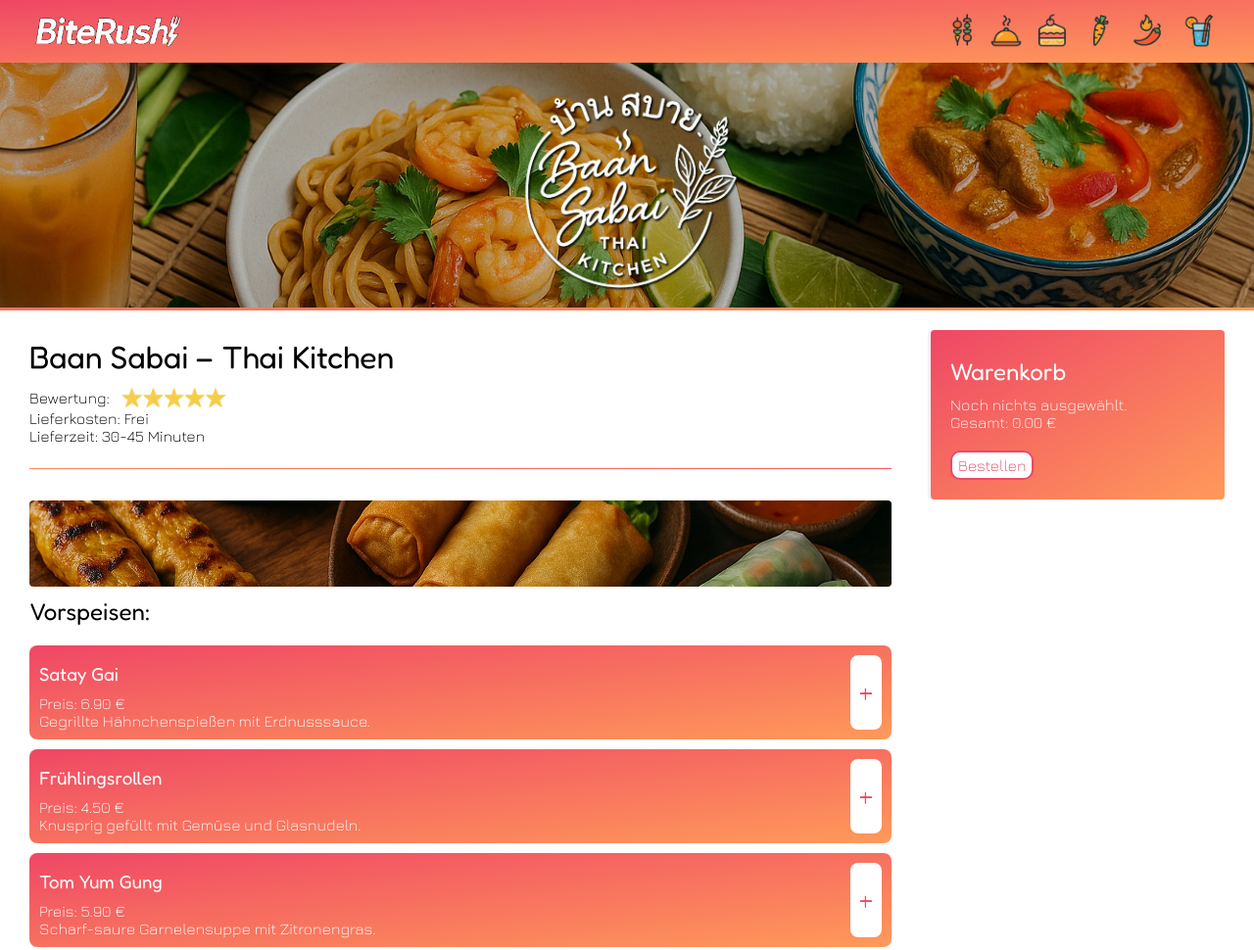
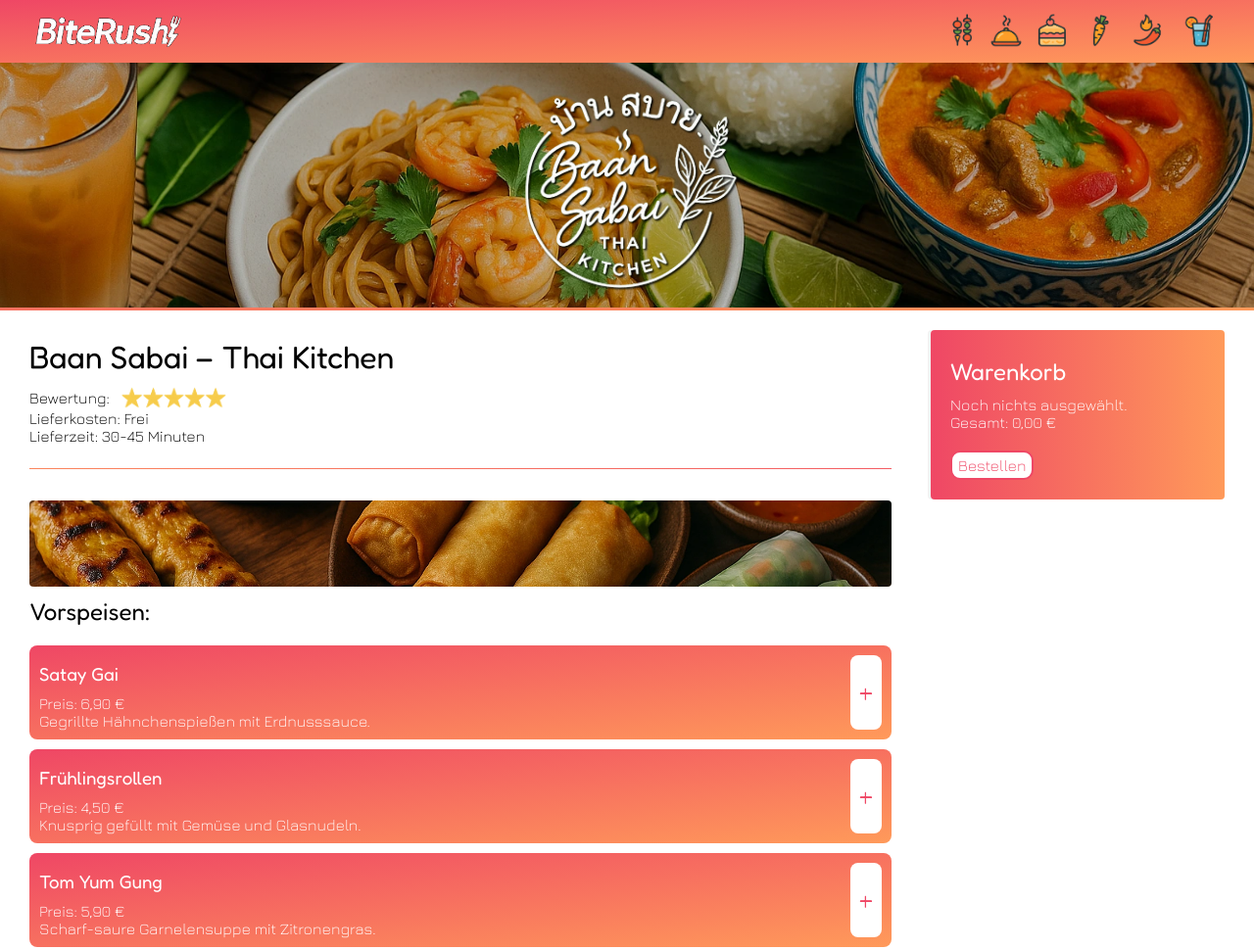
Before and after one commit to Danielluzius/BestellApp, a plain HTML site: page index.html in a window 1280 px wide. Shown: the top 970 px of the page at 98% size. Drawn offline with nearby package versions, Linux system fonts and the light colour scheme.

Commit message:
added script template fix .replace . to ,

```diff
--- a/script.js
+++ b/script.js
@@ -44,7 +44,7 @@
   let cartTotal = document.getElementById('cart_total');
   let result = getCartHtmlAndTotal(cart, cartItemTemplate);
   cartContent.innerHTML = result.html;
-  cartTotal.innerHTML = `Gesamt: ${result.total.toFixed(2)} €`;
+  cartTotal.innerHTML = `Gesamt: ${result.total.toFixed(2).replace('.', ',')} €`;
   updateCartBadge();
 }
 
@@ -53,7 +53,7 @@
   let cartTotal = document.getElementById('cart_total_responsive');
   let result = getCartHtmlAndTotal(cart, cartItemTemplate);
   cartContent.innerHTML = result.html;
-  cartTotal.innerHTML = `Gesamt: ${result.total.toFixed(2)} €`;
+  cartTotal.innerHTML = `Gesamt: ${result.total.toFixed(2).replace('.', ',')} €`;
   updateCartBadge();
 }
 
--- a/scripts/template.js
+++ b/scripts/template.js
@@ -14,7 +14,7 @@
     <div class="dish-item">
       <div class="dish-item-container">
         <h3>${item.name}</h3>
-        <p>Preis: ${item.price.toFixed(2)} €</p>
+        <p>Preis: ${item.price.toFixed(2).replace('.', ',')} €</p>
         <p>${item.description}</p>
       </div>
       <button onclick="onAddMenu('${item.name}', ${item.price})" class="btn add-to-cart">+</button>
@@ -26,7 +26,7 @@
   let sum = item.price * item.amount;
   return /*html*/ `
   <div class="cart-item">
-    ${item.amount}× ${item.name} <br> – ${sum.toFixed(2)} €
+    ${item.amount}× ${item.name} <br> + ${sum.toFixed(2).replace('.', ',')} €
     <div class="add-flex">
     <button onclick="onAddMenu('${item.name}', ${item.price})" class="btn add-to-cart">+</button>
     <button onclick="onRemoveMenu('${item.name}', ${item.price})" class="btn remove">-</button>
--- a/style.css
+++ b/style.css
@@ -95,7 +95,7 @@
   align-self: flex-start;
   padding: 20px;
   box-shadow: -3px 0 0px rgba(0, 0, 0, 0.05);
-  background: linear-gradient(to bottom right, #ef4765, #ff9a5a);
+  background: linear-gradient(90deg, #ef4765, #ff9a5a);
   border-radius: 4px;
   color: white;
   gap: 10px;
```
